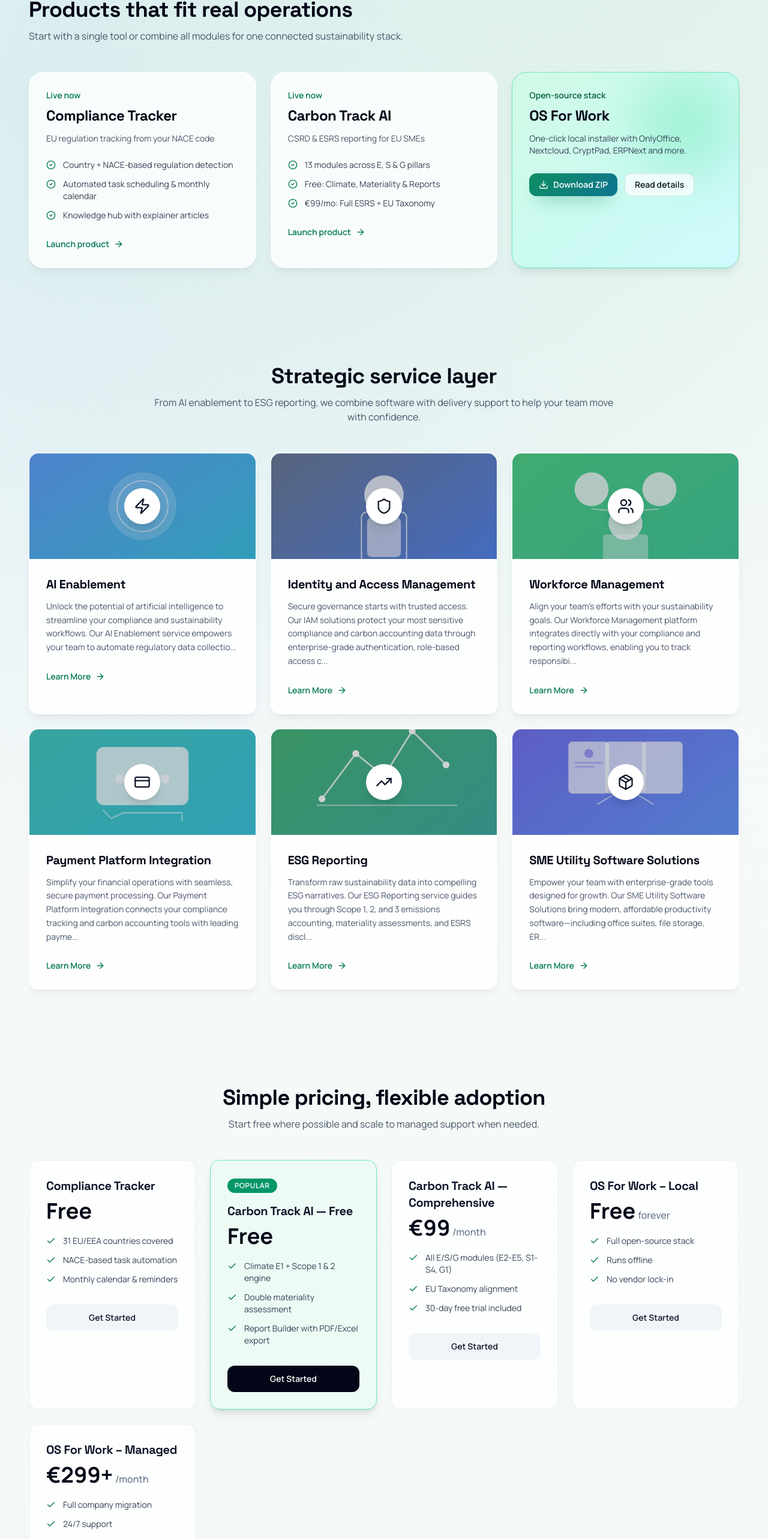
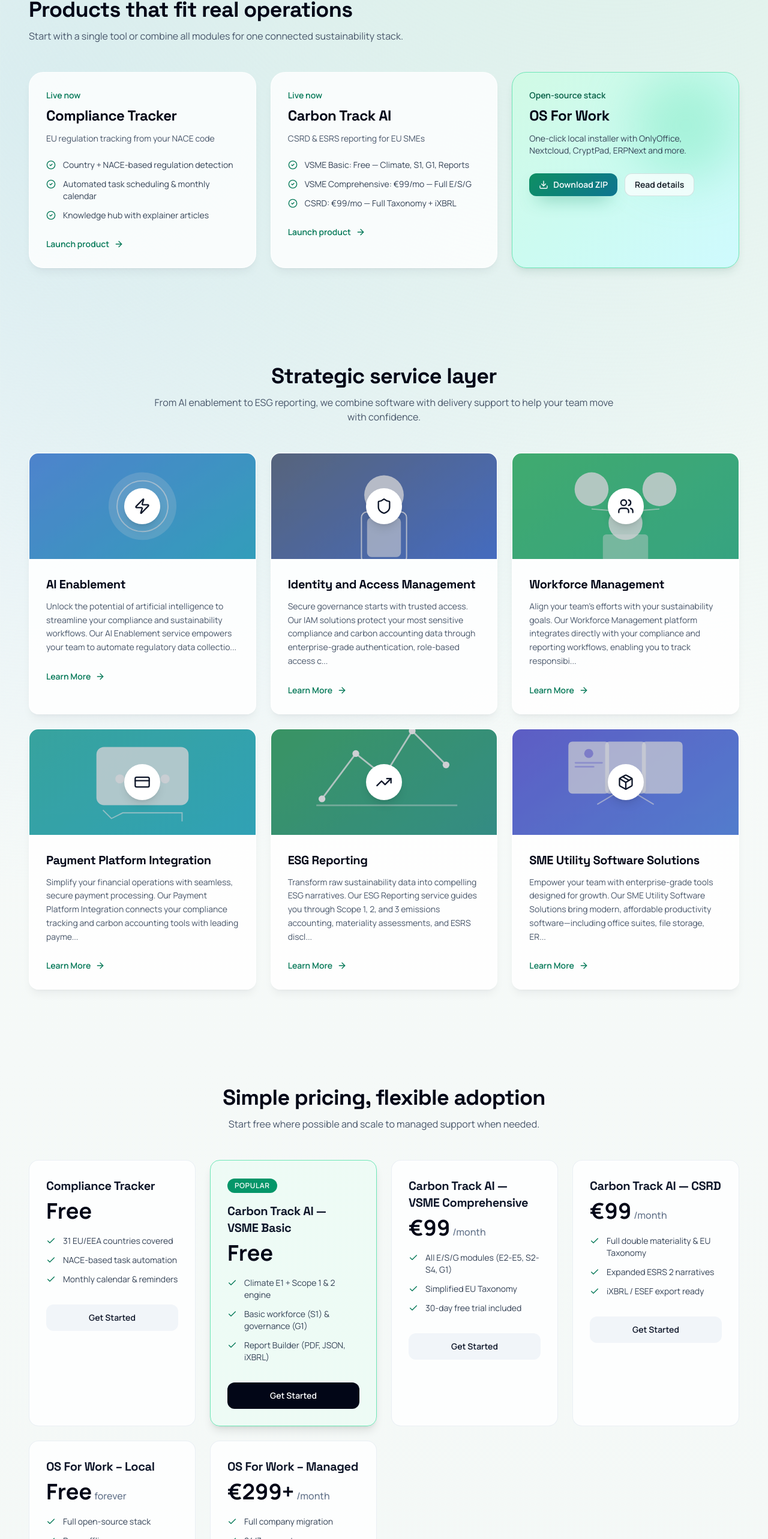
Before and after one commit to GreenAI-Analytics/greenaianalytics.org, a Next.js app: page / in a window 1280 px wide. Shown: the part 930-3496 px from the top of the page at 60% size. Built offline with nearby package versions, Linux system fonts and the light colour scheme.

Commit message:
Update Carbon Track AI pricing to match live site: three tiers (VSME Basic Free, VSME Comprehensive €99/mo, CSRD €99/mo) with iXBRL support

```diff
--- a/src/app/page.tsx
+++ b/src/app/page.tsx
@@ -166,9 +166,9 @@
               </p>
               <ul className="mt-6 space-y-3">
                 {[
-                  "13 modules across E, S & G pillars",
-                  "Free: Climate, Materiality & Reports",
-                  "€99/mo: Full ESRS + EU Taxonomy",
+                  "VSME Basic: Free — Climate, S1, G1, Reports",
+                  "VSME Comprehensive: €99/mo — Full E/S/G",
+                  "CSRD: €99/mo — Full Taxonomy + iXBRL",
                 ].map((item) => (
                   <li
                     key={item}
--- a/src/components/JsonLd.tsx
+++ b/src/components/JsonLd.tsx
@@ -78,7 +78,7 @@
       price: "0",
       priceCurrency: "EUR",
       description:
-        "Free tier: Climate E1, Double Materiality, Report Builder. Comprehensive tier: €99/month for full ESRS + EU Taxonomy with 30-day free trial.",
+        "Three tiers: VSME Basic (Free — Climate E1, basic S1 & G1, Report Builder with iXBRL), VSME Comprehensive (€99/mo — full E/S/G + simplified EU Taxonomy, 30-day free trial), CSRD (€99/mo — full double materiality + full EU Taxonomy + iXBRL/ESEF export).",
     },
     provider: {
       "@type": "Organization",
--- a/src/data/siteData.ts
+++ b/src/data/siteData.ts
@@ -19,7 +19,7 @@
     name: "Carbon Track AI",
     subtitle: "CSRD & ESRS reporting for EU SMEs",
     description:
-      "13 ESG modules across Environmental (E1-E5), Social (S1-S4), and Governance (G1). Three modes — VSME-Lite, VSME-Full, CSRD-Full — auto-detected from your SME profile. Climate (E1), Double Materiality, and Report Builder always free.",
+      "13 ESG modules across Environmental (E1-E5), Social (S1-S4), and Governance (G1). Three modes — VSME Basic, VSME Comprehensive, CSRD — auto-detected from your SME profile. Free tier includes Climate E1, basic workforce & governance, and iXBRL-ready reports.",
     url: "https://www.carbontrackai.com",
     status: "Live",
   },
@@ -45,23 +45,33 @@
     ],
   },
   {
-    name: "Carbon Track AI — Free",
+    name: "Carbon Track AI — VSME Basic",
     price: "Free",
     period: "",
     features: [
       "Climate E1 + Scope 1 & 2 engine",
-      "Double materiality assessment",
-      "Report Builder with PDF/Excel export",
+      "Basic workforce (S1) & governance (G1)",
+      "Report Builder (PDF, JSON, iXBRL)",
     ],
   },
   {
-    name: "Carbon Track AI — Comprehensive",
+    name: "Carbon Track AI — VSME Comprehensive",
     price: "€99",
     period: "/month",
     features: [
-      "All E/S/G modules (E2-E5, S1-S4, G1)",
-      "EU Taxonomy alignment",
+      "All E/S/G modules (E2-E5, S2-S4, G1)",
+      "Simplified EU Taxonomy",
       "30-day free trial included",
+    ],
+  },
+  {
+    name: "Carbon Track AI — CSRD",
+    price: "€99",
+    period: "/month",
+    features: [
+      "Full double materiality & EU Taxonomy",
+      "Expanded ESRS 2 narratives",
+      "iXBRL / ESEF export ready",
     ],
   },
   {
```
Also changed, not shown: 1 other file (tests, documents, lock files or other folders).
